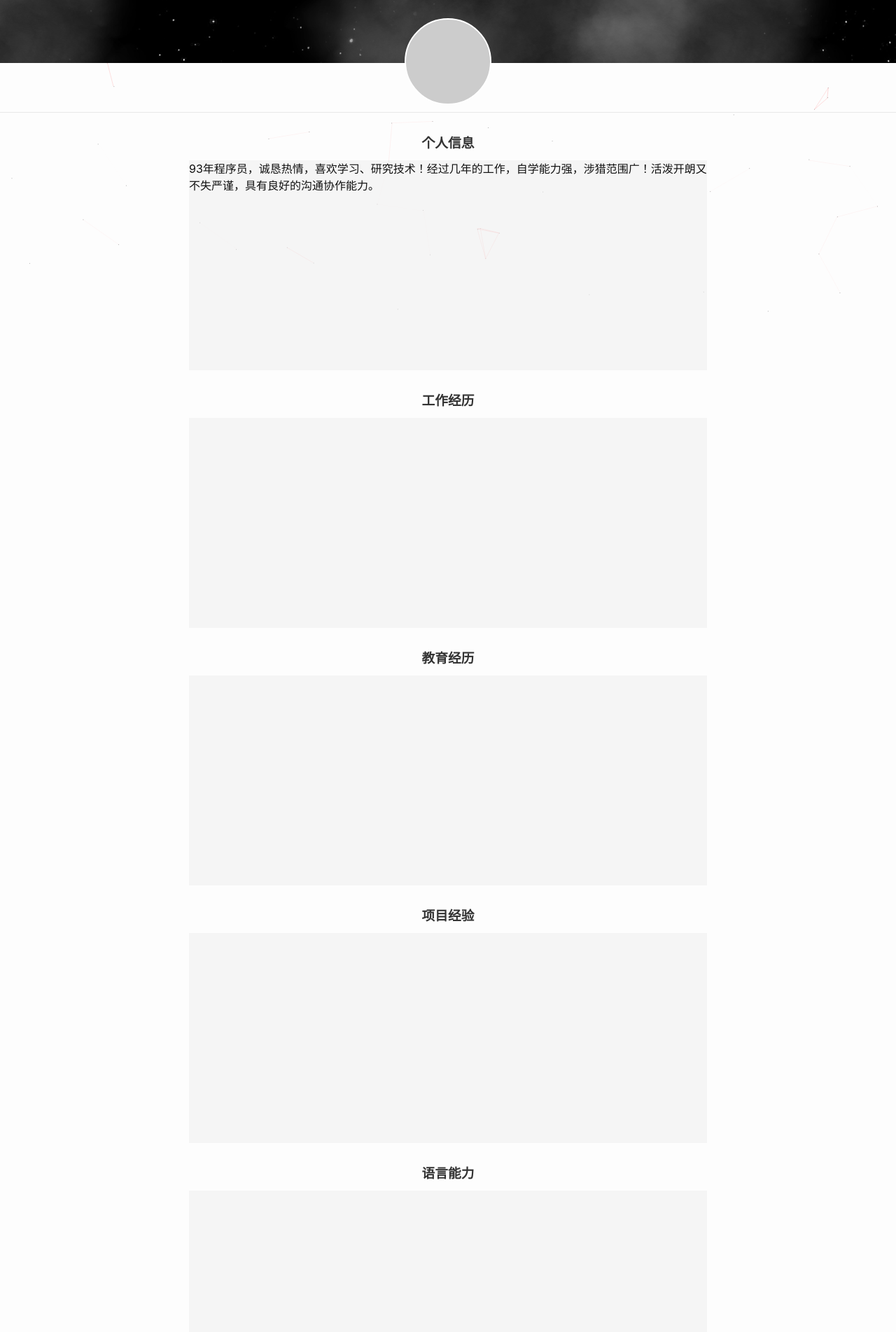
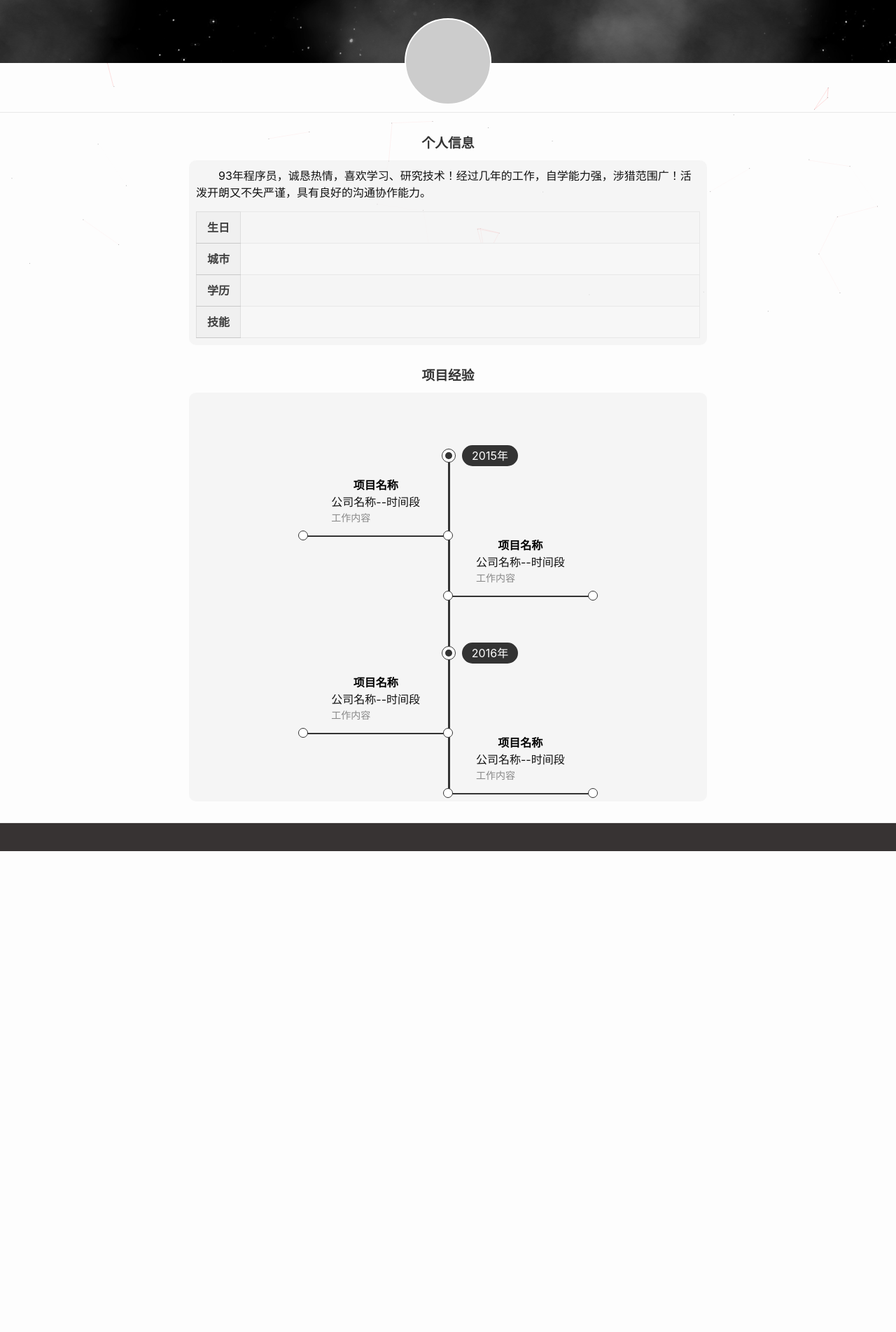
Before and after one commit to Chen-George-Zhen/Chen-George-Zhen-Old.github.io, a Jekyll site: the page built from index.html, in a window 1280 px wide. Shown: the part 450-2353 px from the top of the page at 70% size. Built offline with Jekyll 4.4.1, drawn with Linux system fonts in a browser that asks for light colours; after the commit the page ends 1666 px from its top, so only the background shows below that.

Commit message:
添加时间轴

```diff
--- a/index.html
+++ b/index.html
@@ -7,6 +7,7 @@ layout: default
 
 <header class="site-header" role="banner">
     <div class="header-wrapper">
+      <!-- 背景暂时注释掉 -->
       <div class="background-container">
         <div class="image-wrap">
           <img src="/moon.png" alt="">
@@ -42,30 +43,84 @@ layout: default
       <h3 class="block-title">个人信息</h3>
       <div class="block-content">
         <p class="bio">93年程序员，诚恳热情，喜欢学习、研究技术！经过几年的工作，自学能力强，涉猎范围广！活泼开朗又不失严谨，具有良好的沟通协作能力。</p>
+        <table>
+          <tbody>
+            <tr>
+              <th class="collapsing">生日</th>
+              <td></td>
+            <tr>
+              <th>城市</th>
+              <td></td>
+            </tr>
+            <tr>
+              <th>学历</th>
+              <td></td>
+            </tr>
+            <tr>
+              <th>技能</th>
+              <td></td>
+            </tr>
+          </tbody>
+        </table>
       </div>
-      <!-- 工作经历 -->
-      <h3 class="block-title">工作经历</h3>
-      <div class="block-content"></div>
-      <!-- 教育经历 -->
-      <h3 class="block-title">教育经历</h3>
-      <div class="block-content"></div>
       <!-- 项目经验 -->
       <h3 class="block-title">项目经验</h3>
-      <div class="block-content"></div>
-      <!-- 自我评价 -->
-      <h3 class="block-title">语言能力</h3>
-      <div class="block-content"></div>
-      <!-- 自我评价 -->
-      <h3 class="block-title">自我评价</h3>
-      <div class="block-content"></div>
-      <!-- 附加信息 -->
-      <h3 class="block-title">附加信息</h3>
-      <div class="block-content"></div>
+      <div class="block-content">
+        <ul class="timeline">
+          <li class="right time-wrapper">
+            <span class="time-point">
+              <span class="time-point-black" ></span>
+            </span>
+            <span class="time-span">2015年</span>
+          </li>
+          <li class="left">
+           <div class="info-div">
+             <span class="point-left"></span>
+             <span class="point-right"></span>
+             <div class="title">项目名称</div>
+             <div class="time">公司名称--时间段</div>
+             <p>工作内容</p>
+           </div>
+          </li>
+          <li class="right">
+              <div class="info-div">
+                <span class="point-left"></span>
+                <span class="point-right"></span>
+                <div class="title">项目名称</div>
+                <div class="time">公司名称--时间段</div>
+                <p>工作内容</p>
+              </div>
+          </li>
+          <li class="right time-wrapper">
+            <span class="time-point">
+              <span class="time-point-black" ></span>
+            </span>
+            <span class="time-span">2016年</span>
+          </li>
+          <li class="left">
+            <div class="info-div">
+              <span class="point-left"></span>
+              <span class="point-right"></span>
+              <div class="title">项目名称</div>
+              <div class="time">公司名称--时间段</div>
+              <p>工作内容</p>
+            </div>
+          </li>
+          <li class="right">
+            <div class="info-div">
+              <span class="point-left"></span>
+              <span class="point-right"></span>
+              <div class="title">项目名称</div>
+              <div class="time">公司名称--时间段</div>
+              <p>工作内容</p>
+            </div>
+          </li>
+        </ul>
+      </div>
     </div>
   </main>
   <footer class="site-footer h-card">
     <div class="wrapper">
-      <h3 class="footer-heading">联系方式：</h3>
       <div class="footer-col-wrapper">
       </div>
     </div>
--- a/main.scss
+++ b/main.scss
@@ -24,6 +24,11 @@ ul,
 figure {
   margin: 0;
   padding: 0;
+}
+
+ul {
+  list-style: none;
+  margin: 0;
 }
 
 /**
@@ -58,7 +63,6 @@ h6,
 p,
 blockquote,
 pre,
-ul,
 ol,
 dl,
 figure,
@@ -99,11 +103,6 @@ figcaption {
 /**
    * Lists
    */
-
-ul,
-ol {
-  margin-left: 30px;
-}
 
 li>ul,
 li>ol {
@@ -223,7 +222,6 @@ pre>code {
    */
 
 table {
-  margin-bottom: 30px;
   width: 100%;
   text-align: left;
   color: #3f3f3f;
@@ -238,6 +236,10 @@ table tr:nth-child(even) {
 table th,
 table td {
   padding: 10px 15px;
+}
+.collapsing {
+  width: 1px;
+  white-space: nowrap;
 }
 
 table th {
@@ -284,6 +286,7 @@ table td {
 .site-footer {
   border-top: 1px solid #e8e8e8;
   padding: 20px 0;
+  background: #2d2929f2;
 }
 
 .footer-heading {
@@ -315,9 +318,119 @@ table td {
       color: #333;
     }
     .block-content {
-      min-height: 300px;
       background: #eeeeee87;
+      border-radius: 10px;
+      padding: 10px;
+      ul.timeline {
+        position: relative;
+        &::before {
+          content: '';
+          position: absolute;
+          top: 0;
+          left: 50%;
+          height: 100%;
+          width: 3px;
+          background-color: #333;
+        }
+        li {
+          &.right {
+            position: relative;
+            margin-left: 50%;
+            text-align: left;
+          }
+          &.time-wrapper {
+            padding-left: 20px;
+            margin-top: 80px;
+            box-sizing: border-box;
+            .time-point {
+              position: absolute;
+              top: -10px;
+              left: -9px;
+              height: 20px;
+              width: 20px;
+              background-color: #fff;
+              border: 1px solid #333;
+              border-radius: 50%;
+              box-sizing: border-box;
+              .time-point-black {
+                position: absolute;
+                top: 50%;
+                left: 50%;
+                transform: translate(-50%, -50%);
+                height: 10px;
+                width: 10px;
+                background-color: #333;
+                border-radius: 50%;
+              }
+            }
+            .time-span {
+              position: relative;
+              top: -15px;
+              display: inline-block;
+              background: #333;
+              text-align: center;
+              height: 30px;
+              line-height: 30px;
+              width: 80px;
+              color: #fff;
+              border-radius: 16px;
+            }
+          }
+          &.left {
+            position: relative;
+            text-align: right;
+            width: 50%;
+          }
+          .info-div {
+            position: relative;
+            display: inline-block;
+            max-width: 70%;
+            padding-right: 40px;
+            padding-left: 40px;
+            text-align: left;
+            border-bottom: 2px solid #333;
+            .title {
+              color: black;
+              text-align: center;
+              font-weight: bold;
+            }
+            p {
+              color: #888;
+              font-size: 14px;
+              text-align: justify;
+            }
+          }
+          .point-left {
+            position: absolute;
+            left: -7px;
+            bottom: -7px;
+            width: 12px;
+            height: 12px;
+            background: #fff;
+            border: 1px solid #333;
+            border-radius: 50%;
+          }
+          .point-right {
+            position: absolute;
+            right: -7px;
+            bottom: -7px;
+            width: 12px;
+            height: 12px;
+            background: #fff;
+            border: 1px solid #333;
+            border-radius: 50%;
+          }
+        }
+      }
+      table {
+        th {
+          text-align: right;
+        }
+      }
     }
+  }
+  .bio {
+    text-indent: 2em;
   }
 }
 
```
Also changed, not shown: resume.ico.
